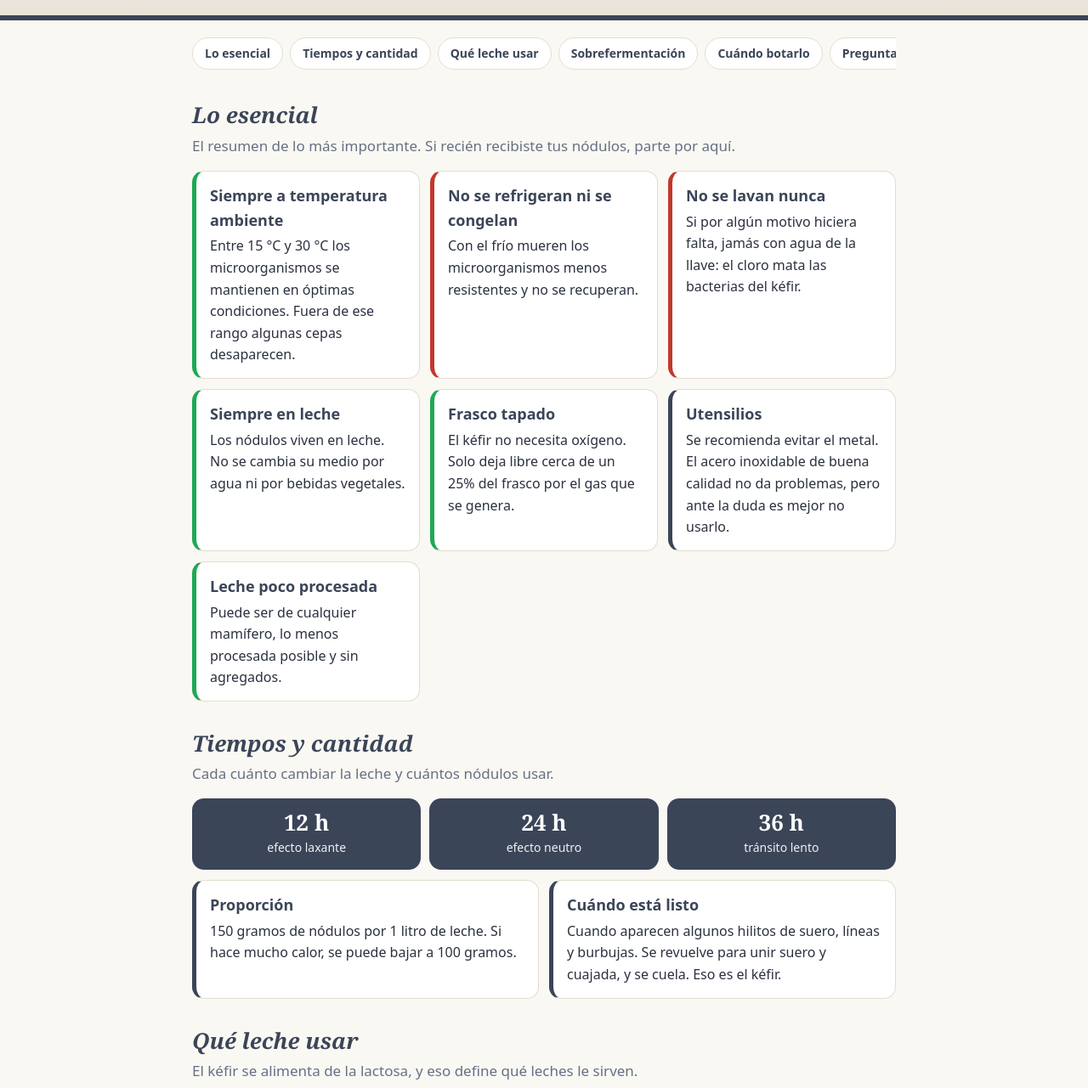
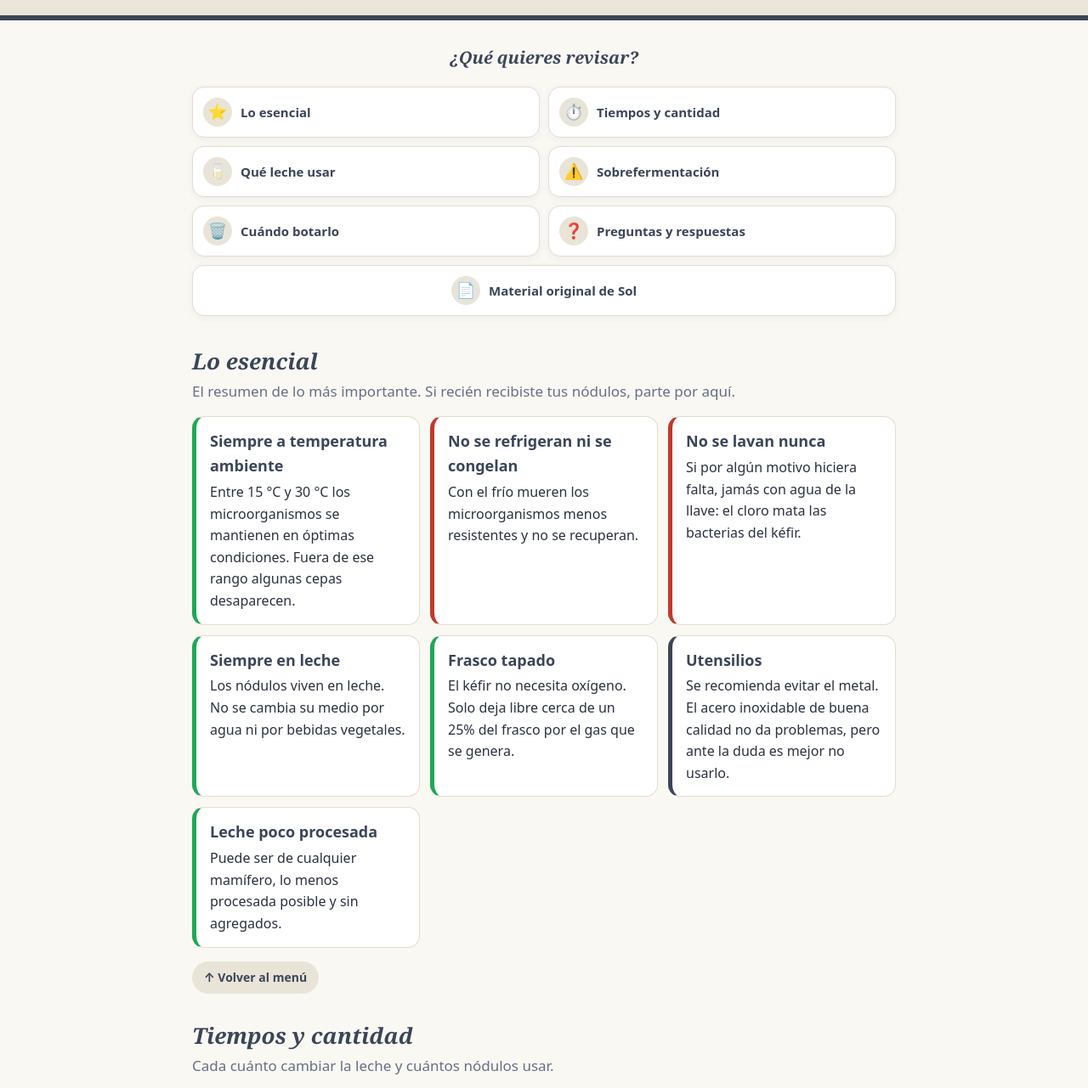
Before and after one commit to cotizadora/shortcut, a plain HTML site: page kefir/index.html in a window 1280 px wide. Shown: the part 636-1917 px from the top of the page at 85% size. Drawn offline with Linux system fonts and the light colour scheme.

Commit message:
Guía kéfir: botonera fija a la vista, enlaces de ida y vuelta y efectos
Reemplaza el menú de deslizamiento horizontal por una botonera en grilla,
agrega 'Volver al menú' en cada sección, botón flotante y animaciones.

Co-Authored-By: Claude Fable 5.2 <noreply@anthropic.com>
Claude-Session: https://claude.ai/code/session_01Ew6oNqsfkgQ2bhe1evNjD5

```diff
--- a/kefir/index.html
+++ b/kefir/index.html
@@ -31,7 +31,7 @@
   --texto:system-ui,-apple-system,"Segoe UI",Roboto,Arial,sans-serif;
 }
 *{box-sizing:border-box}
-html{scroll-behavior:smooth;scroll-padding-top:76px}
+html{scroll-behavior:smooth;scroll-padding-top:96px}
 body{margin:0;background:var(--leche);color:var(--tinta);font:17px/1.6 var(--texto);-webkit-text-size-adjust:100%}
 img{max-width:100%;height:auto;display:block}
 a{color:var(--azul)}
@@ -64,9 +64,51 @@ h2{font-family:var(--titulo);font-style:italic;font-weight:900;color:var(--azul)
 h2+p.bajada{margin:0 0 16px;color:var(--suave)}
 h3{color:var(--azul);margin:0 0 4px;font-size:18px}
 
-/* Índice */
-.indice{display:flex;gap:8px;overflow-x:auto;padding:14px 0 4px;-webkit-overflow-scrolling:touch}
-.indice a{flex:none;text-decoration:none;background:#fff;border:1px solid var(--borde);border-radius:999px;padding:7px 14px;font-size:14px;font-weight:600}
+/* Botonera siempre visible */
+.indice{display:grid;grid-template-columns:repeat(2,1fr);gap:10px;padding:18px 0 4px}
+.indice a{display:flex;align-items:center;gap:10px;text-decoration:none;background:#fff;border:1px solid var(--borde);
+  border-radius:14px;padding:12px 12px;font-size:15px;font-weight:700;line-height:1.2;color:var(--azul);
+  box-shadow:0 2px 8px rgba(43,49,64,.06);transition:transform .18s ease,box-shadow .18s ease,background .18s ease,color .18s ease}
+.indice a i{flex:none;width:34px;height:34px;border-radius:50%;background:var(--crema);display:grid;place-items:center;
+  font-style:normal;font-size:18px;transition:background .18s ease}
+.indice a:hover,.indice a:focus-visible{transform:translateY(-3px);box-shadow:0 8px 18px rgba(43,49,64,.16);background:var(--azul);color:#fff}
+.indice a:active{transform:scale(.97)}
+.indice a.ancho{grid-column:1/-1;justify-content:center}
+.titulo-menu{font-family:var(--titulo);font-style:italic;font-weight:900;color:var(--azul);font-size:20px;margin:22px 0 0;text-align:center}
+.volver{display:inline-flex;align-items:center;gap:6px;margin-top:16px;text-decoration:none;font-weight:700;font-size:14px;
+  color:var(--azul);background:var(--crema);border-radius:999px;padding:8px 14px;transition:background .18s ease,transform .18s ease}
+.volver:hover,.volver:focus-visible{background:var(--crema-osc);transform:translateY(-2px)}
+.flotante{position:fixed;right:14px;bottom:16px;z-index:40;width:52px;height:52px;border-radius:50%;background:var(--azul);color:#fff;
+  text-decoration:none;display:grid;place-items:center;font-size:11px;font-weight:700;line-height:1.05;text-align:center;
+  box-shadow:0 6px 16px rgba(43,49,64,.35);opacity:0;pointer-events:none;transform:translateY(12px);transition:opacity .25s ease,transform .25s ease}
+.flotante.ver{opacity:1;pointer-events:auto;transform:none}
+.flotante b{display:block;font-size:18px;line-height:1}
+
+/* Efectos */
+.tarjeta,.pasos li,details,figure,.tiempos div{transition:transform .2s ease,box-shadow .2s ease}
+.tarjeta:hover,.pasos li:hover,figure:hover{transform:translateY(-3px);box-shadow:0 10px 22px rgba(43,49,64,.12)}
+.tiempos div:hover{transform:scale(1.04)}
+.btn{transition:transform .15s ease,box-shadow .15s ease,background .15s ease}
+.btn:hover{transform:translateY(-2px);box-shadow:0 8px 18px rgba(31,168,85,.45)}
+.btn:active{transform:scale(.96)}
+details[open] .r{animation:abrir .28s ease}
+summary::after{transition:transform .2s ease}
+section:target h2{animation:destacar 1.2s ease}
+@keyframes abrir{from{opacity:0;transform:translateY(-6px)}to{opacity:1;transform:none}}
+@keyframes destacar{0%{background:#fff3b0}100%{background:transparent}}
+@keyframes entrar{from{opacity:0;transform:translateY(18px) scale(.97)}to{opacity:1;transform:none}}
+@keyframes latido{0%,100%{box-shadow:0 4px 12px rgba(31,168,85,.35)}50%{box-shadow:0 4px 12px rgba(31,168,85,.35),0 0 0 10px rgba(31,168,85,0)}25%{box-shadow:0 4px 12px rgba(31,168,85,.35),0 0 0 0 rgba(31,168,85,.45)}}
+.portada img.logo{animation:entrar .7s ease both}
+.portada .sello,.portada h1,.portada p,.portada .btn{animation:entrar .7s ease both}
+.portada .sello{animation-delay:.12s}.portada h1{animation-delay:.2s}.portada p{animation-delay:.28s}
+.portada .btn.grande{animation:entrar .7s ease .36s both,latido 2.4s ease-in-out 1.2s infinite}
+.js .aparece{opacity:0;transform:translateY(22px);transition:opacity .55s ease,transform .55s ease}
+.js .aparece.visto{opacity:1;transform:none}
+@media (prefers-reduced-motion:reduce){
+  *,*::before,*::after{animation:none!important;transition:none!important}
+  html{scroll-behavior:auto}
+  .js .aparece{opacity:1;transform:none}
+}
 
 .tarjetas{display:grid;gap:12px;grid-template-columns:repeat(auto-fit,minmax(250px,1fr))}
 .tarjeta{background:#fff;border:1px solid var(--borde);border-left:5px solid var(--azul);border-radius:14px;padding:14px 16px}
@@ -150,14 +192,15 @@ footer p{margin:4px auto;max-width:560px}
 </div>
 
 <main>
+  <p class="titulo-menu" id="menu">¿Qué quieres revisar?</p>
   <nav class="indice" aria-label="Secciones">
-    <a href="#esencial">Lo esencial</a>
-    <a href="#tiempos">Tiempos y cantidad</a>
-    <a href="#leches">Qué leche usar</a>
-    <a href="#sobre">Sobrefermentación</a>
-    <a href="#seguridad">Cuándo botarlo</a>
-    <a href="#preguntas">Preguntas</a>
-    <a href="#material">Material de Sol</a>
+    <a href="#esencial"><i>⭐</i>Lo esencial</a>
+    <a href="#tiempos"><i>⏱️</i>Tiempos y cantidad</a>
+    <a href="#leches"><i>🥛</i>Qué leche usar</a>
+    <a href="#sobre"><i>⚠️</i>Sobre&shy;fermentación</a>
+    <a href="#seguridad"><i>🗑️</i>Cuándo botarlo</a>
+    <a href="#preguntas"><i>❓</i>Preguntas y respuestas</a>
+    <a class="ancho" href="#material"><i>📄</i>Material original de Sol</a>
   </nav>
 
   <section id="esencial">
@@ -172,6 +215,7 @@ footer p{margin:4px auto;max-width:560px}
       <div class="tarjeta"><h3>Utensilios</h3><p>Se recomienda evitar el metal. El acero inoxidable de buena calidad no da problemas, pero ante la duda es mejor no usarlo.</p></div>
       <div class="tarjeta si"><h3>Leche poco procesada</h3><p>Puede ser de cualquier mamífero, lo menos procesada posible y sin agregados.</p></div>
     </div>
+    <a class="volver" href="#menu">↑ Volver al menú</a>
   </section>
 
   <section id="tiempos">
@@ -186,6 +230,7 @@ footer p{margin:4px auto;max-width:560px}
       <div class="tarjeta"><h3>Proporción</h3><p>150 gramos de nódulos por 1 litro de leche. Si hace mucho calor, se puede bajar a 100 gramos.</p></div>
       <div class="tarjeta"><h3>Cuándo está listo</h3><p>Cuando aparecen algunos hilitos de suero, líneas y burbujas. Se revuelve para unir suero y cuajada, y se cuela. Eso es el kéfir.</p></div>
     </div>
+    <a class="volver" href="#menu">↑ Volver al menú</a>
   </section>
 
   <section id="leches">
@@ -198,6 +243,7 @@ footer p{margin:4px auto;max-width:560px}
       <div class="tarjeta"><h3>Leche en polvo: con cuidado</h3><p>Cuesta encontrar una que sirva. Debe ser realmente leche de vaca y no "bebida láctea", sin agregados. Se prepara con agua sin cloro, con un par de medidas extra, y se pone a los nódulos ya fría.</p></div>
     </div>
     <p style="margin-top:12px;font-size:15px;color:var(--suave)">Si eres intolerante a la lactosa: empieza de a poco, deja fermentar entre 24 y 36 horas y, ante cualquier duda, consulta con tu médico.</p>
+    <a class="volver" href="#menu">↑ Volver al menú</a>
   </section>
 
   <section id="sobre">
@@ -216,6 +262,7 @@ footer p{margin:4px auto;max-width:560px}
       <li>Usa una leche lo menos adulterada posible.</li>
     </ol>
     <p style="margin-top:14px;font-size:15px;color:var(--suave)">La primera vez es normal que pase. Los nódulos sienten el cambio de casa, de leche, de frasco y hasta del aire. Por lo general después se adaptan.</p>
+    <a class="volver" href="#menu">↑ Volver al menú</a>
   </section>
 
   <section id="seguridad">
@@ -231,6 +278,7 @@ footer p{margin:4px auto;max-width:560px}
       </ul>
       <p style="margin:10px 0 0">No todas las contaminaciones se ven a simple vista, y no basta con que no huela a podrido. Hacer bien el proceso después no elimina la contaminación: aunque parezca que los nódulos fermentan y reviven, su composición ya es otra. Con las bacterias no se juega.</p>
     </div>
+    <a class="volver" href="#menu">↑ Volver al menú</a>
   </section>
 
   <section id="preguntas">
@@ -286,6 +334,7 @@ footer p{margin:4px auto;max-width:560px}
 
     <details><summary>¿Cómo consigo nódulos?</summary><div class="r">
       <p>Pídelos en el grupo indicando tu comuna o ciudad. Los integrantes los comparten o los intercambian, muchas veces por un litro de leche.</p></div></details>
+    <a class="volver" href="#menu">↑ Volver al menú</a>
   </section>
 
   <section id="material">
@@ -295,6 +344,7 @@ footer p{margin:4px auto;max-width:560px}
       <figure><a href="img/cuidados.jpg" target="_blank" rel="noopener"><img src="img/cuidados.jpg" alt="Lámina: los correctos cuidados del kéfir de leche" width="1186" height="1599" loading="lazy"></a><figcaption>Los correctos cuidados del kéfir de leche (el resumen verde).</figcaption></figure>
       <figure><a href="img/leches.jpg" target="_blank" rel="noopener"><img src="img/leches.jpg" alt="Lámina: qué leches podemos ocupar en nuestro kéfir" width="900" height="899" loading="lazy"></a><figcaption>Qué leches podemos ocupar en nuestro kéfir.</figcaption></figure>
     </div>
+    <a class="volver" href="#menu">↑ Volver al menú</a>
   </section>
 
   <div class="cierre">
@@ -311,5 +361,24 @@ footer p{margin:4px auto;max-width:560px}
   <p>Esta guía es informativa y no reemplaza el consejo de un profesional de la salud.</p>
 </footer>
 
+<a class="flotante" id="flotante" href="#menu" aria-label="Volver al menú"><span><b>↑</b>Menú</span></a>
+
+<script>
+(function(){
+  document.documentElement.classList.add('js');
+  var els=document.querySelectorAll('main section, .cierre');
+  if('IntersectionObserver' in window){
+    var io=new IntersectionObserver(function(en){en.forEach(function(e){if(e.isIntersecting){e.target.classList.add('visto');io.unobserve(e.target);}});},{threshold:.06});
+    els.forEach(function(el){el.classList.add('aparece');io.observe(el);});
+  }
+  var f=document.getElementById('flotante'),m=document.getElementById('menu');
+  function rev(){f.classList.toggle('ver',m.getBoundingClientRect().bottom<0);}
+  window.addEventListener('scroll',rev,{passive:true});rev();
+  // Si se llega por enlace directo a una sección, mostrarla de inmediato
+  if(location.hash){var t=document.querySelector(location.hash);if(t)t.classList.add('visto');}
+  window.addEventListener('hashchange',function(){var t=document.querySelector(location.hash);if(t)t.classList.add('visto');});
+})();
+</script>
+
 </body>
 </html>
```
